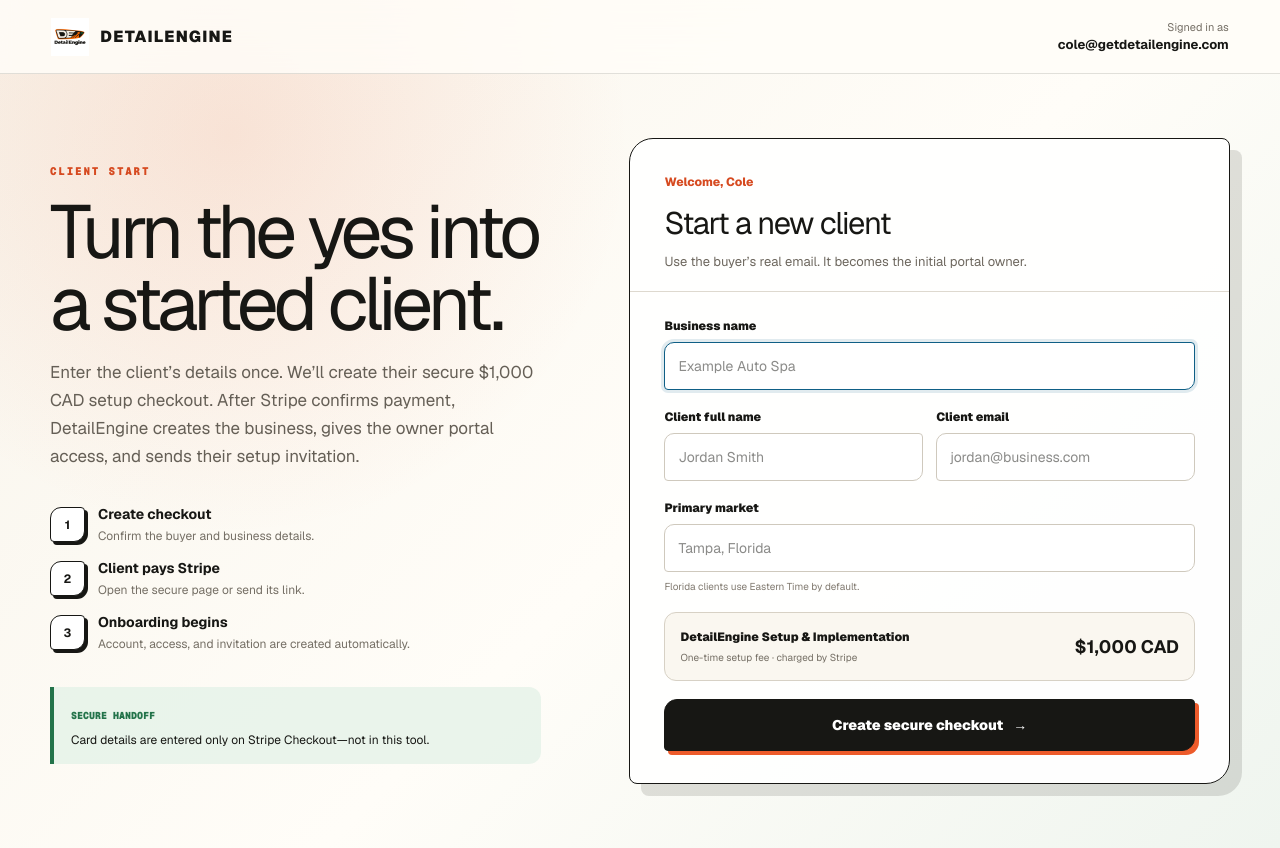
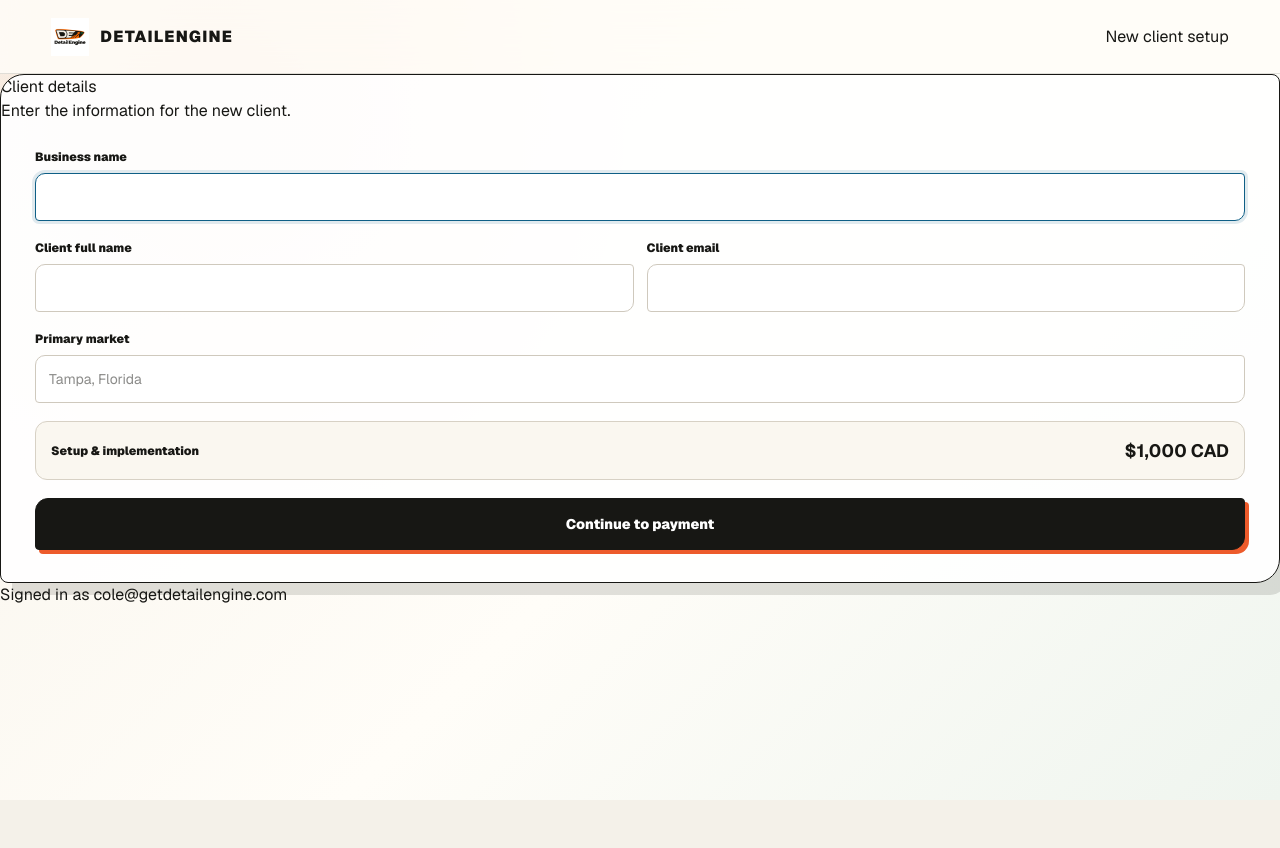
Before and after one commit to detailenginecole/detailengine-command-centre, a Next.js app: page /start-preview in a window 1280 px wide. After the commit the page ends 800 px from the top, so only its background shows below. Built offline with nearby package versions, Linux system fonts and the light colour scheme.

Commit message:
Embed Stripe payment in a simplified client form

```diff
--- a/app/start/SalesStartClient.tsx
+++ b/app/start/SalesStartClient.tsx
@@ -1,12 +1,12 @@
 "use client";
 
 import Image from "next/image";
-import Link from "next/link";
-import { type FormEvent, useMemo, useState } from "react";
+import Script from "next/script";
+import { type FormEvent, useEffect, useRef, useState } from "react";
 import styles from "./start.module.css";
 
 type CheckoutResult = {
-  checkout_url: string;
+  checkout_client_secret: string;
   setup_intent_id: string;
   reused?: boolean;
 };
@@ -18,6 +18,24 @@ type FormState = {
   location: string;
 };
 
+type EmbeddedCheckout = {
+  mount: (target: HTMLElement) => void;
+  destroy: () => void;
+};
+
+type StripeInstance = {
+  initEmbeddedCheckout: (options: {
+    clientSecret: string;
+    onComplete?: () => void;
+  }) => Promise<EmbeddedCheckout>;
+};
+
+declare global {
+  interface Window {
+    Stripe?: (publishableKey: string) => StripeInstance;
+  }
+}
+
 const initialForm: FormState = {
   businessName: "",
   fullName: "",
@@ -28,38 +46,42 @@ const initialForm: FormState = {
 export function SalesStartClient({
   staffName,
   staffEmail,
+  stripePublishableKey = "",
   previewMode = false,
 }: {
   staffName: string;
   staffEmail: string;
+  stripePublishableKey?: string;
   previewMode?: boolean;
 }) {
   const [form, setForm] = useState<FormState>(initialForm);
+  const [submitted, setSubmitted] = useState<FormState | null>(null);
   const [checkout, setCheckout] = useState<CheckoutResult | null>(null);
+  const [stripeReady, setStripeReady] = useState(false);
   const [busy, setBusy] = useState(false);
-  const [copied, setCopied] = useState(false);
+  const [complete, setComplete] = useState(false);
   const [error, setError] = useState("");
-
-  const firstName = useMemo(
-    () => staffName.trim().split(/\s+/)[0] || "there",
-    [staffName],
-  );
+  const checkoutHost = useRef<HTMLDivElement>(null);
+  const checkoutInstance = useRef<EmbeddedCheckout | null>(null);
 
   function update(field: keyof FormState, value: string) {
     setForm((current) => ({ ...current, [field]: value }));
     setError("");
-    setCheckout(null);
   }
 
-  async function createCheckout(event: FormEvent<HTMLFormElement>) {
+  async function continueToPayment(event: FormEvent<HTMLFormElement>) {
     event.preventDefault();
     setBusy(true);
     setError("");
-    setCheckout(null);
+    setComplete(false);
+    setSubmitted({ ...form });
 
     if (previewMode) {
+      setCheckout({
+        checkout_client_secret: "preview",
+        setup_intent_id: "preview",
+      });
       setBusy(false);
-      setError("Visual preview only. No checkout was created.");
       return;
     }
 
@@ -77,81 +99,173 @@ export function SalesStartClient({
         }),
       });
       const payload = await response.json();
-      if (!response.ok || !payload?.checkout_url) {
-        throw new Error(payload?.error || "Could not create the payment link.");
+      if (!response.ok || !payload?.checkout_client_secret) {
+        throw new Error(payload?.error || "Could not start the payment.");
       }
       setCheckout(payload);
     } catch (caught) {
+      setSubmitted(null);
       setError(
-        caught instanceof Error
-          ? caught.message
-          : "Could not create the payment link.",
+        caught instanceof Error ? caught.message : "Could not start the payment.",
       );
     } finally {
       setBusy(false);
     }
   }
 
-  async function copyLink() {
-    if (!checkout?.checkout_url) return;
-    await navigator.clipboard.writeText(checkout.checkout_url);
-    setCopied(true);
-    window.setTimeout(() => setCopied(false), 1800);
+  useEffect(() => {
+    if (
+      previewMode ||
+      !checkout?.checkout_client_secret ||
+      !stripeReady ||
+      !stripePublishableKey ||
+      !checkoutHost.current
+    ) {
+      return;
+    }
+
+    let cancelled = false;
+
+    async function mountCheckout() {
+      try {
+        const stripe = window.Stripe?.(stripePublishableKey);
+        if (!stripe) throw new Error("Stripe could not be loaded.");
+
+        const instance = await stripe.initEmbeddedCheckout({
+          clientSecret: checkout!.checkout_client_secret,
+          onComplete: () => {
+            checkoutInstance.current?.destroy();
+            checkoutInstance.current = null;
+            setComplete(true);
+          },
+        });
+
+        if (cancelled || !checkoutHost.current) {
+          instance.destroy();
+          return;
+        }
+
+        checkoutInstance.current = instance;
+        instance.mount(checkoutHost.current);
+      } catch (caught) {
+        setError(
+          caught instanceof Error ? caught.message : "Could not load the payment form.",
+        );
+      }
+    }
+
+    void mountCheckout();
+
+    return () => {
+      cancelled = true;
+      checkoutInstance.current?.destroy();
+      checkoutInstance.current = null;
+    };
+  }, [checkout, previewMode, stripePublishableKey, stripeReady]);
+
+  function editDetails() {
+    checkoutInstance.current?.destroy();
+    checkoutInstance.current = null;
+    setCheckout(null);
+    setSubmitted(null);
+    setComplete(false);
+    setError("");
   }
 
   function startAnother() {
+    editDetails();
     setForm(initialForm);
-    setCheckout(null);
-    setError("");
-    setCopied(false);
   }
+
+  const paymentView = Boolean(checkout && submitted);
 
   return (
     <main className={styles.page}>
+      <Script
+        src="https://js.stripe.com/v3/"
+        strategy="afterInteractive"
+        onLoad={() => setStripeReady(true)}
+        onReady={() => setStripeReady(true)}
+      />
+
       <header className={styles.topbar}>
-        <Link href="/" className={styles.brand} aria-label="DetailEngine Command Centre">
-          <Image src="/detailengine-mark.png" alt="" width={38} height={38} priority />
+        <div className={styles.brand}>
+          <Image src="/detailengine-mark.png" alt="" width={34} height={34} priority />
           <span>DETAILENGINE</span>
-        </Link>
-        <div className={styles.staff}>
-          <span>Signed in as</span>
-          <strong>{staffEmail || staffName}</strong>
         </div>
+        <span className={styles.pageName}>New client setup</span>
       </header>
 
-      <div className={styles.shell}>
-        <section className={styles.intro}>
-          <span className={styles.eyebrow}>CLIENT START</span>
-          <h1>Turn the yes into a started client.</h1>
+      <section className={styles.card}>
+        {complete ? (
+          <div className={styles.complete}>
+            <div className={styles.check}>✓</div>
+            <h1>Payment received</h1>
             <p>
-            Enter the client’s details once. We’ll create their secure
-            $1,000 CAD setup checkout. After Stripe confirms payment,
-            DetailEngine creates the business, gives the owner portal access,
-            and sends their setup invitation.
+              We are creating {submitted?.businessName || "the client"} and sending
+              the setup invitation to {submitted?.email}.
             </p>
-
-          <ol className={styles.steps}>
-            <li><b>1</b><span><strong>Create checkout</strong><small>Confirm the buyer and business details.</small></span></li>
-            <li><b>2</b><span><strong>Client pays Stripe</strong><small>Open the secure page or send its link.</small></span></li>
-            <li><b>3</b><span><strong>Onboarding begins</strong><small>Account, access, and invitation are created automatically.</small></span></li>
-          </ol>
-
-          <div className={styles.security}>
-            <span>SECURE HANDOFF</span>
-            <p>Card details are entered only on Stripe Checkout—not in this tool.</p>
+            <button className={styles.secondary} type="button" onClick={startAnother}>
+              Start another client
+            </button>
           </div>
-        </section>
-
-        <section className={styles.card}>
-          {!checkout ? (
-            <>
-              <div className={styles.cardHeading}>
-                <span>Welcome, {firstName}</span>
-                <h2>Start a new client</h2>
-                <p>Use the buyer’s real email. It becomes the initial portal owner.</p>
+        ) : paymentView ? (
+          <div className={styles.payment}>
+            <div className={styles.sectionHeading}>
+              <div>
+                <h1>Payment</h1>
+                <p>{submitted.businessName} · {submitted.email}</p>
+              </div>
+              <button className={styles.textButton} type="button" onClick={editDetails}>
+                Edit details
+              </button>
             </div>
 
-              <form onSubmit={createCheckout} className={styles.form}>
+            <div className={styles.order}>
+              <span>Setup &amp; implementation</span>
+              <strong>$1,000 CAD</strong>
+            </div>
+
+            {checkout.reused && (
+              <div className={styles.notice}>
+                The open payment session for this client was reused.
+              </div>
+            )}
+
+            {previewMode ? (
+              <div className={styles.previewPayment} aria-label="Stripe payment form preview">
+                <span>Card information</span>
+                <div>1234 1234 1234 1234</div>
+                <div className={styles.previewRow}><span>MM / YY</span><span>CVC</span></div>
+                <span>Cardholder name</span>
+                <div>Full name on card</div>
+                <button type="button" disabled>Pay $1,000 CAD</button>
+                <small>Visual preview only — no payment is created.</small>
+              </div>
+            ) : (
+              <>
+                {!stripePublishableKey && (
+                  <div className={styles.error} role="alert">
+                    Stripe is not configured for this environment.
+                  </div>
+                )}
+                <div ref={checkoutHost} className={styles.checkoutHost} />
+              </>
+            )}
+
+            {error && <div className={styles.error} role="alert">{error}</div>}
+            <p className={styles.secure}>Secure payment form provided by Stripe.</p>
+          </div>
+        ) : (
+          <>
+            <div className={styles.sectionHeading}>
+              <div>
+                <h1>Client details</h1>
+                <p>Enter the information for the new client.</p>
+              </div>
+            </div>
+
+            <form onSubmit={continueToPayment} className={styles.form}>
               <label>
                 <span>Business name</span>
                 <input
@@ -159,7 +273,6 @@ export function SalesStartClient({
                   required
                   maxLength={160}
                   autoComplete="organization"
-                    placeholder="Example Auto Spa"
                   value={form.businessName}
                   onChange={(event) => update("businessName", event.target.value)}
                 />
@@ -172,7 +285,6 @@ export function SalesStartClient({
                     required
                     maxLength={120}
                     autoComplete="name"
-                      placeholder="Jordan Smith"
                     value={form.fullName}
                     onChange={(event) => update("fullName", event.target.value)}
                   />
@@ -184,7 +296,6 @@ export function SalesStartClient({
                     maxLength={254}
                     type="email"
                     autoComplete="email"
-                      placeholder="jordan@business.com"
                     value={form.email}
                     onChange={(event) => update("email", event.target.value)}
                   />
@@ -201,69 +312,26 @@ export function SalesStartClient({
                   value={form.location}
                   onChange={(event) => update("location", event.target.value)}
                 />
-                  <small>Florida clients use Eastern Time by default.</small>
               </label>
 
               <div className={styles.order}>
-                  <div>
-                    <span>DetailEngine Setup &amp; Implementation</span>
-                    <small>One-time setup fee · charged by Stripe</small>
-                  </div>
+                <span>Setup &amp; implementation</span>
                 <strong>$1,000 CAD</strong>
               </div>
 
               {error && <div className={styles.error} role="alert">{error}</div>}
 
               <button className={styles.primary} disabled={busy}>
-                  {busy ? <><i className={styles.spinner} /> Creating secure checkout…</> : <>Create secure checkout <span>→</span></>}
+                {busy ? "Loading payment…" : "Continue to payment"}
               </button>
             </form>
           </>
-          ) : (
-            <div className={styles.success}>
-              <div className={styles.check}>✓</div>
-              <span className={styles.eyebrow}>PAYMENT LINK READY</span>
-              <h2>{form.businessName}</h2>
-              <p>
-                This checkout is tied to <strong>{form.email}</strong>. Payment
-                will trigger account creation and the owner invitation.
-              </p>
-
-              {checkout.reused && (
-                <div className={styles.notice}>An existing open checkout was reused so the client cannot be charged twice.</div>
-              )}
-
-              <a
-                className={styles.primary}
-                href={checkout.checkout_url}
-                target="_blank"
-                rel="noreferrer"
-              >
-                Open secure payment <span>↗</span>
-              </a>
-              <button className={styles.secondary} type="button" onClick={copyLink}>
-                {copied ? "Payment link copied" : "Copy payment link"}
-              </button>
-
-              <div className={styles.afterPayment}>
-                <strong>After payment</strong>
-                <p>Stripe confirms the charge, then Supabase creates the client in onboarding and sends “Get started with DetailEngine.”</p>
-              </div>
-
-              <button className={styles.textButton} type="button" onClick={startAnother}>
-                Start another client
-              </button>
-            </div>
         )}
       </section>
-      </div>
 
-      {busy && (
-        <div className={styles.working} role="status" aria-live="polite">
-          <i className={styles.spinner} />
-          <span>Creating a secure Stripe checkout…</span>
-        </div>
-      )}
+      <span className={styles.signedIn}>
+        Signed in as {staffEmail || staffName}
+      </span>
     </main>
   );
 }
```
Lines whose indentation alone changed are shown as unchanged.
